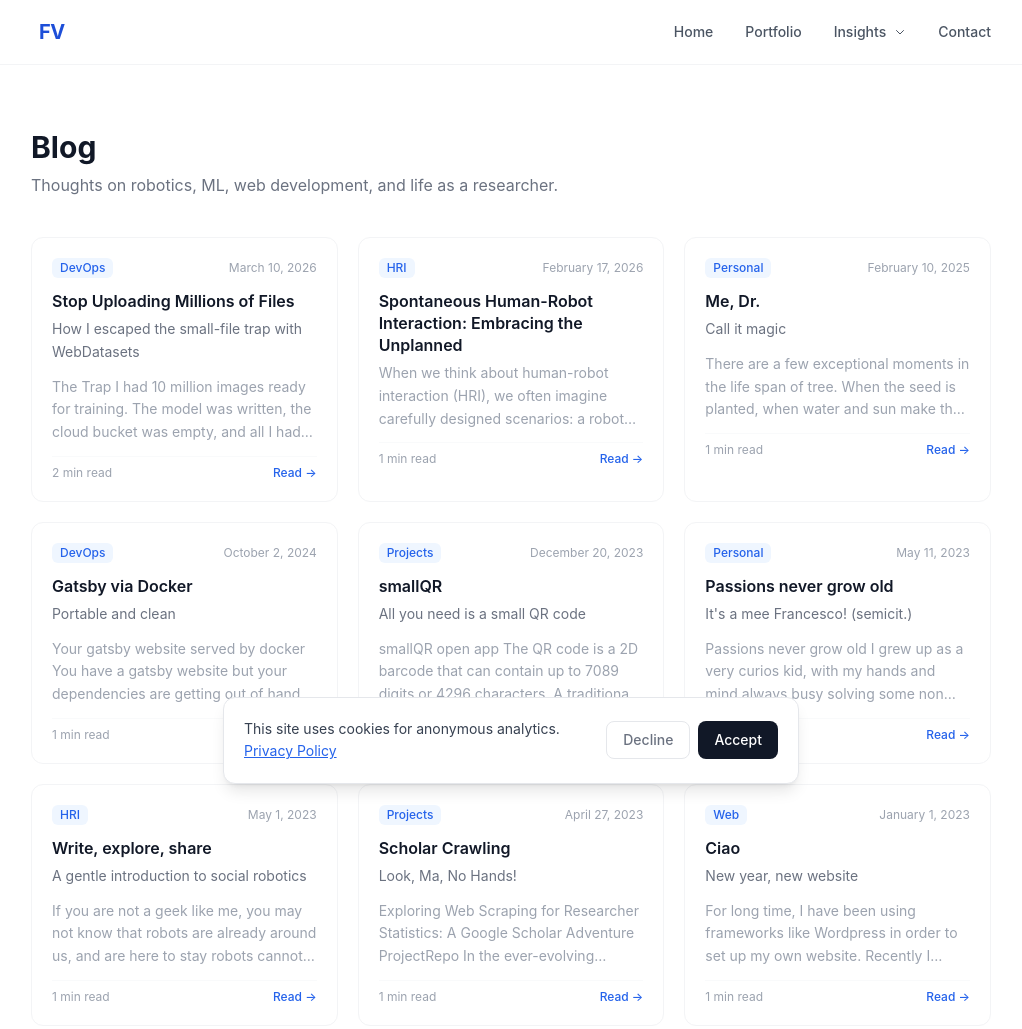
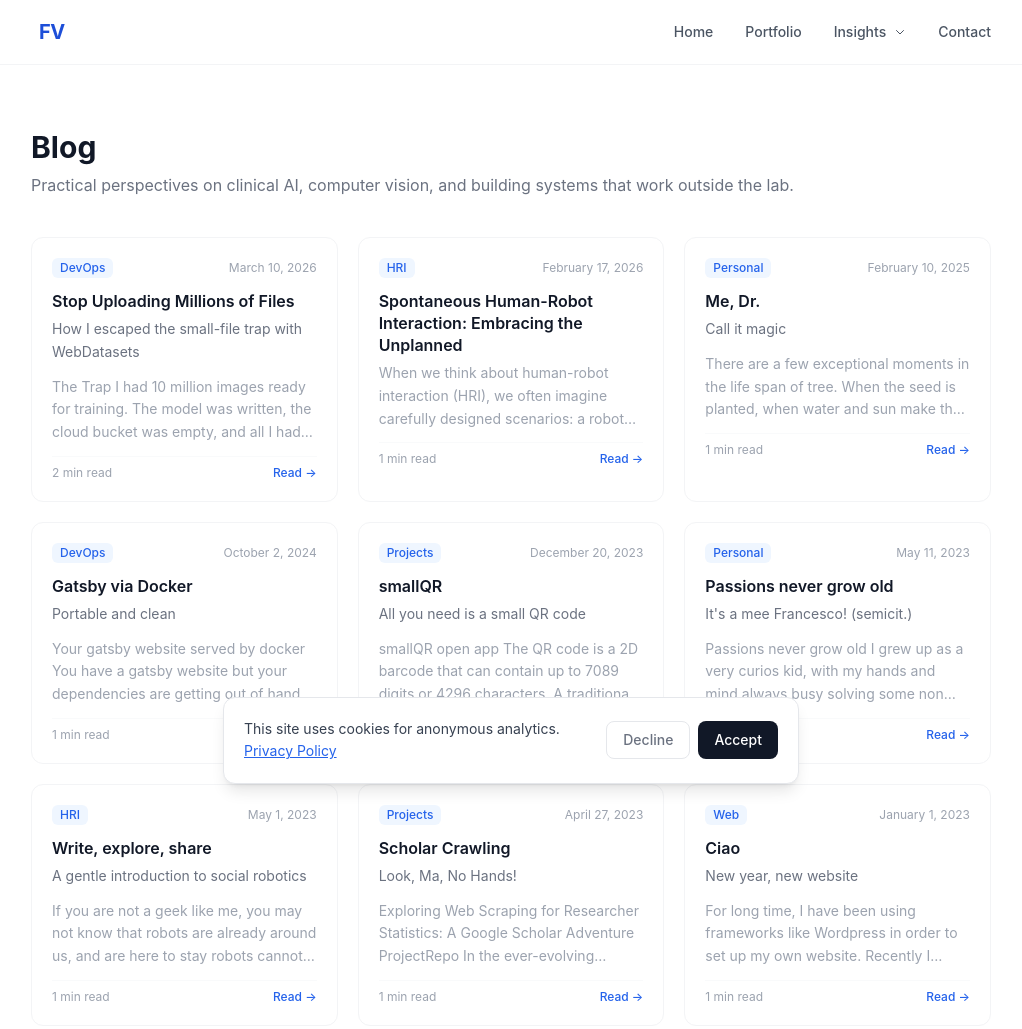
Before and after one commit to francescovigni/casa, a Gatsby site: page /blog in a window 1280 px wide. Shown: the top 1029 px of the page, without its empty margins (129-1151 px from the left). Built offline with nearby package versions, Linux system fonts and the light colour scheme; Gatsby itself is replaced by a stand-in of ours.

Commit message:
Improve copy

```diff
--- a/src/pages/blog.jsx
+++ b/src/pages/blog.jsx
@@ -33,7 +33,7 @@ const BlogPage = () => {
         <div className="max-w-5xl mx-auto px-4 sm:px-6 lg:px-8">
           <h1 className="text-3xl font-bold text-gray-900 mb-2">Blog</h1>
           <p className="text-gray-500 mb-10">
-            Thoughts on robotics, ML, web development, and life as a researcher.
+            Practical perspectives on clinical AI, computer vision, and building systems that work outside the lab.
           </p>
 
           <div className="grid grid-cols-1 md:grid-cols-2 lg:grid-cols-3 gap-5">
```
